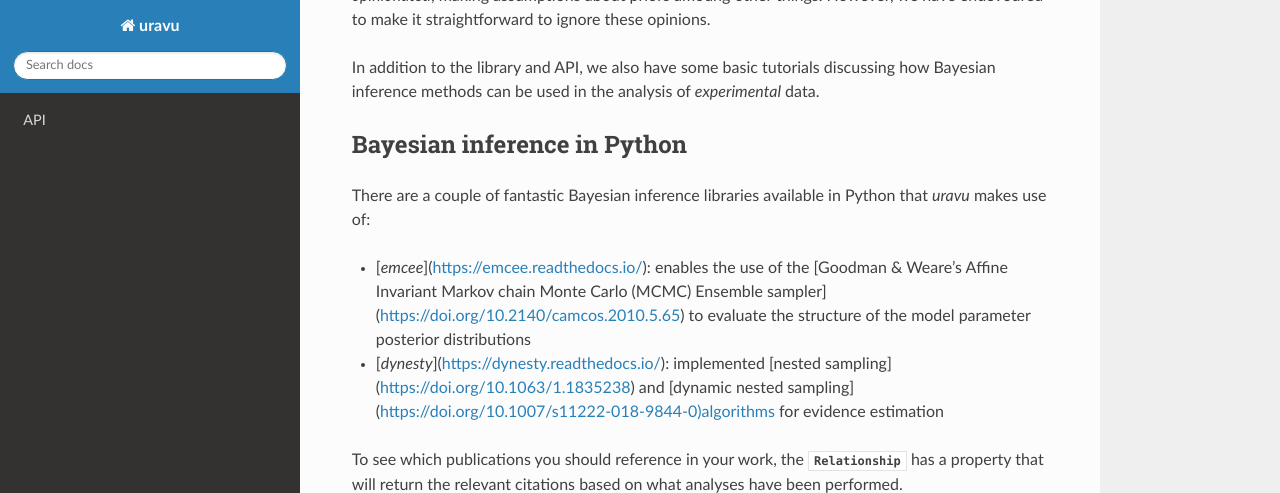
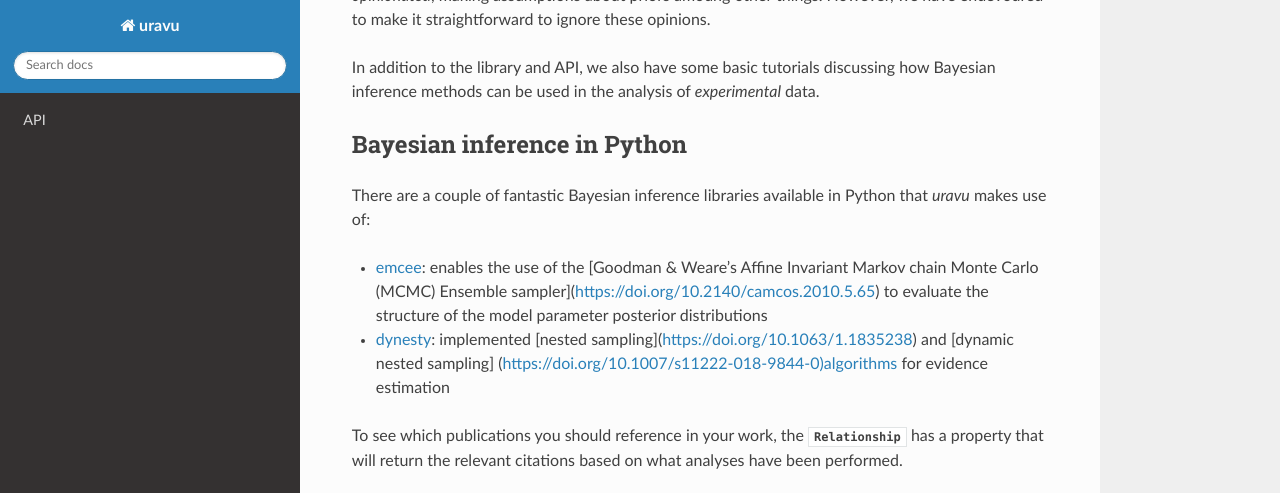
Before and after one commit to arm61/uravu, a Sphinx documentation site: the page built from docs/source/index.rst, in a window 1280 px wide and 900 px high, scrolled down 449 px, cut to the strip 0-493 px from the top of the window. Built offline with Sphinx 7.4.7 and the Read the Docs theme 2.0.0, drawn with Linux system fonts in a browser that asks for light colours; formulas are drawn with MathJax 3; some of the changed lines change nothing that is shown.

Commit message:
fix links

```diff
--- a/docs/source/index.rst
+++ b/docs/source/index.rst
@@ -24,8 +24,8 @@ Bayesian inference in Python
 
 There are a couple of fantastic Bayesian inference libraries available in Python that `uravu` makes use of:
 
-- [`emcee`](https://emcee.readthedocs.io/): enables the use of the [Goodman & Weare’s Affine Invariant Markov chain Monte Carlo (MCMC) Ensemble sampler](https://doi.org/10.2140/camcos.2010.5.65) to evaluate the structure of the model parameter posterior distributions
-- [`dynesty`](https://dynesty.readthedocs.io/): implemented [nested sampling](https://doi.org/10.1063/1.1835238) and [dynamic nested sampling] (https://doi.org/10.1007/s11222-018-9844-0)algorithms for evidence estimation
+- `emcee`_: enables the use of the [Goodman & Weare’s Affine Invariant Markov chain Monte Carlo (MCMC) Ensemble sampler](https://doi.org/10.2140/camcos.2010.5.65) to evaluate the structure of the model parameter posterior distributions
+- `dynesty`_: implemented [nested sampling](https://doi.org/10.1063/1.1835238) and [dynamic nested sampling] (https://doi.org/10.1007/s11222-018-9844-0)algorithms for evidence estimation
 
 To see which publications you should reference in your work, the :class:`Relationship` has a property that will return the relevant citations based on what analyses have been performed.
 
@@ -41,6 +41,8 @@ To see which publications you should reference in your work, the :class:`Relatio
    print(modeller.citations)
 
 .. _scipy.optimize.curve_fit: https://docs.scipy.org/doc/scipy/reference/generated/scipy.optimize.curve_fit.html
+.. _emcee: https://emcee.readthedocs.io/
+.. _dynesty: https://dynesty.readthedocs.io/
 
 .. toctree::
    :hidden:
```
